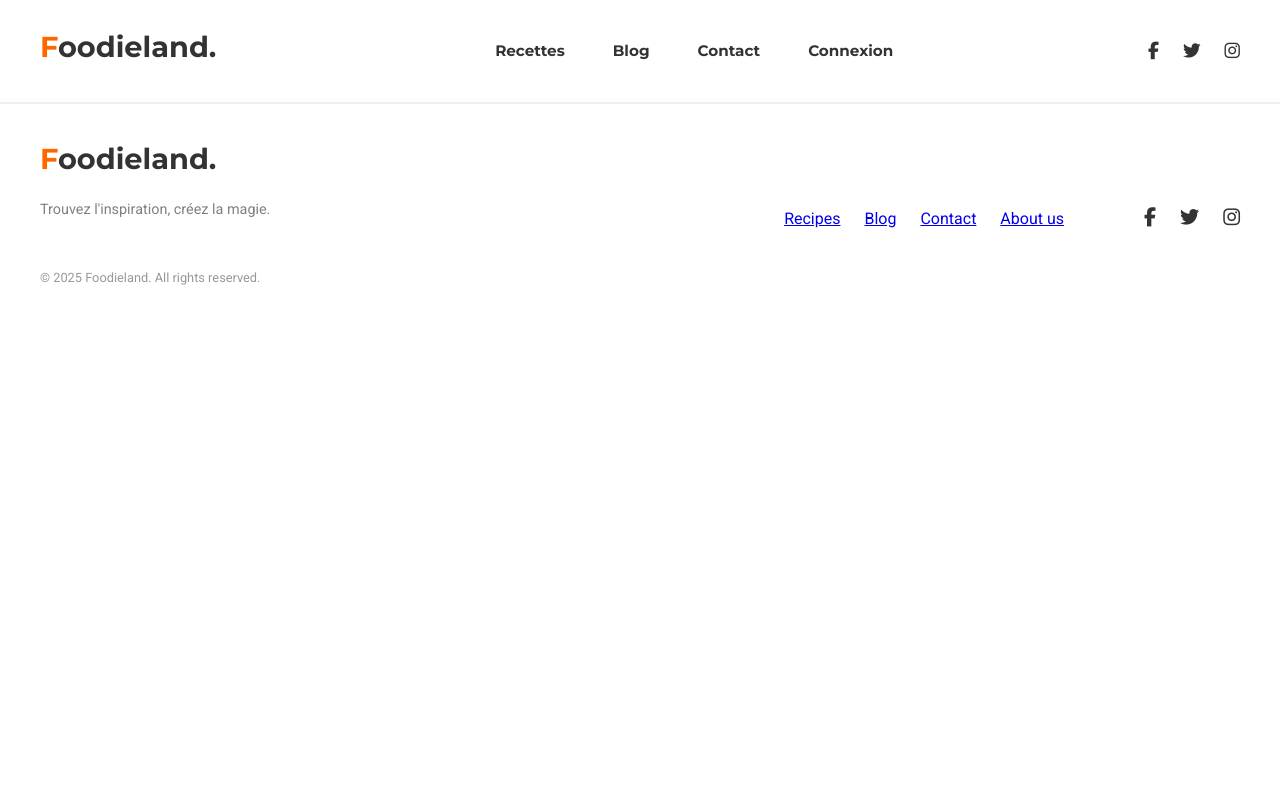
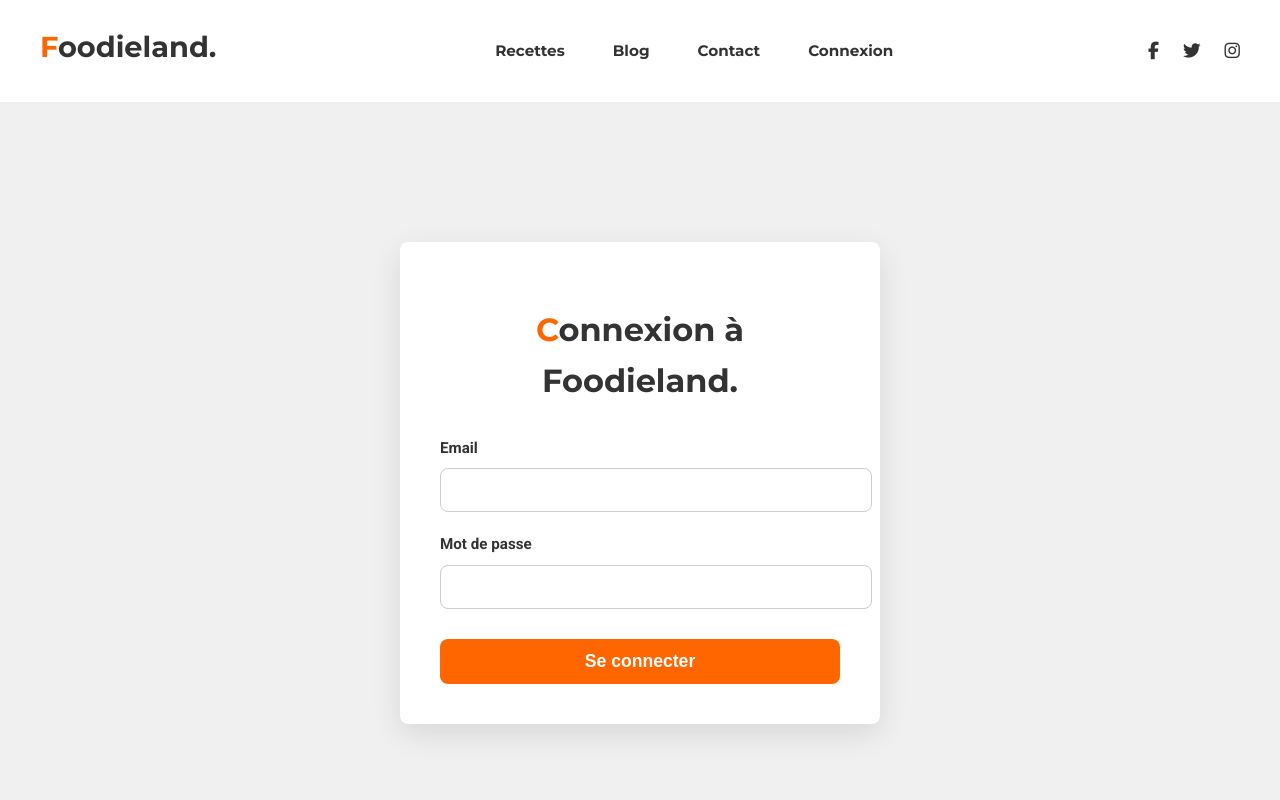
Before and after one commit to Ethan-Schmitt/Recettes-Cuisine, a Nuxt app: page /login in a window 1280 px wide. Shown: the top 800 px of the page. Built offline with nearby package versions, Linux system fonts and the light colour scheme.

Commit message:
Création de la page login avec récupération du cookie

```diff
--- /dev/null
+++ b/app/pages/login/index.vue
@@ -0,0 +1,243 @@
+<script setup lang="ts">
+import { ref, watch } from 'vue'
+
+const email = ref('')
+const password = ref('')
+const loginError = ref<string | null>(null) // Pour gérer les messages d'erreur de connexion
+const config = useRuntimeConfig()
+
+// 1. GESTION DE L'ÉTAT DE CONNEXION
+// On récupère le cookie 'recipe_token'
+const tokenCookie = useCookie('recipe_token')
+const isLoggedIn = computed(() => !!tokenCookie.value) // Vrai si le token existe
+
+async function onSubmit () {
+  loginError.value = null // Réinitialiser l'erreur
+
+  if (!email.value || !password.value) {
+    loginError.value = "Veuillez remplir tous les champs."
+    return
+  }
+
+  try {
+    console.log('=> Tentative de connexion API')
+
+    const response = await fetch(`${config.public.apiUrl}/api/users/login`, {
+      method: 'POST',
+      headers: {
+        'Accept': 'application/json',
+        'Content-Type': 'application/json'
+      },
+      body: JSON.stringify({
+        email: email.value,
+        password: password.value
+      })
+    })
+
+    const json = await response.json()
+
+    if (response.ok && json.data?.token) {
+      // Succès : stocker le token dans le cookie
+      const token = json.data.token
+      tokenCookie.value = token
+      // La redirection sera gérée par le watcher
+
+    } else {
+      // Échec de connexion (mauvais identifiants)
+      loginError.value = json.message || "Email ou mot de passe incorrect."
+    }
+
+  } catch (err) {
+    console.error(err)
+    loginError.value = "Une erreur est survenue lors de la communication avec le serveur."
+  }
+}
+
+function onLogout () {
+  tokenCookie.value = null // Supprime le cookie
+  loginError.value = null
+  navigateTo('/login') // Reste sur la page de connexion
+}
+</script>
+
+<template>
+  <div class="login-page-container">
+    <div class="login-card">
+
+      <div v-if="isLoggedIn" class="logged-in-message">
+        <h2>🎉 Tu es déjà connecté !</h2>
+        <p>Tu peux te rendre sur l'espace recettes ou te déconnecter.</p>
+        <button @click="onLogout" class="logout-button">Se déconnecter</button>
+      </div>
+
+      <div v-else>
+        <h1 class="card-title">Connexion à Foodieland.</h1>
+
+        <form @submit.prevent="onSubmit" class="login-form">
+
+          <div class="form-group">
+            <label for="email" class="form-label">Email</label>
+            <input
+              id="email"
+              v-model="email"
+              type="email"
+              class="form-input"
+              required
+            />
+          </div>
+
+          <div class="form-group">
+            <label for="password" class="form-label">Mot de passe</label>
+            <input
+              id="password"
+              v-model="password"
+              type="password"
+              class="form-input"
+              required
+            />
+          </div>
+
+          <p v-if="loginError" class="error-message">{{ loginError }}</p>
+
+          <button type="submit" class="submit-button">Se connecter</button>
+        </form>
+      </div>
+    </div>
+  </div>
+</template>
+
+<style scoped lang="scss">
+$error-color: #d9534f;
+$success-color: #5cb85c;
+
+.login-page-container {
+  min-height: calc(100vh - 120px); /* Assure la hauteur totale moins la taille du Header/Footer */
+  display: flex;
+  justify-content: center;
+  align-items: center;
+  padding: 40px 20px;
+  background-color: $color-secondary; /* Un fond léger */
+}
+
+.login-card {
+  width: 100%;
+  max-width: 400px;
+  padding: 40px;
+  background-color: white;
+  border-radius: $radius;
+  box-shadow: 0 10px 30px rgba(0, 0, 0, 0.1);
+  text-align: center;
+}
+
+.card-title {
+  font-family: $font-header;
+  font-size: 2rem;
+  color: $text-color;
+  margin-bottom: 30px;
+
+  &::first-letter {
+    color: $primary-color;
+  }
+}
+
+/* --- Formulaire --- */
+.login-form {
+  display: flex;
+  flex-direction: column;
+  gap: 20px;
+}
+
+.form-group {
+  text-align: left;
+}
+
+.form-label {
+  display: block;
+  font-family: $font-body;
+  font-weight: 600;
+  color: $text-color;
+  margin-bottom: 8px;
+  font-size: 0.95rem;
+}
+
+.form-input {
+  width: 100%;
+  padding: 12px 15px;
+  border: 1px solid #ccc;
+  border-radius: $radius;
+  font-size: 1rem;
+  transition: border-color 0.2s, box-shadow 0.2s;
+
+  &:focus {
+    border-color: $primary-color;
+    outline: none;
+    box-shadow: 0 0 0 3px rgba($primary-color, 0.2);
+  }
+}
+
+.submit-button {
+  background-color: $primary-color;
+  color: white;
+  padding: 12px 20px;
+  border: none;
+  border-radius: $radius;
+  font-size: 1.1rem;
+  font-weight: bold;
+  cursor: pointer;
+  transition: background-color 0.2s;
+  margin-top: 10px;
+
+  &:hover {
+    background-color: darken($primary-color, 10%);
+  }
+}
+
+.error-message {
+  color: $error-color;
+  background-color: lighten($error-color, 35%);
+  border: 1px solid $error-color;
+  padding: 10px;
+  border-radius: $radius;
+  margin-bottom: 15px;
+  font-size: 0.9rem;
+}
+
+/* --- Liens --- */
+.signup-link {
+  margin-top: 20px;
+  font-size: 0.95rem;
+  color: $text-color;
+
+  a {
+    color: $primary-color;
+    text-decoration: none;
+    font-weight: bold;
+    &:hover {
+      text-decoration: underline;
+    }
+  }
+}
+
+/* --- État Connecté --- */
+.logged-in-message {
+  h2 {
+    color: $success-color;
+    margin-bottom: 10px;
+    font-family: $font-header;
+  }
+  p {
+    margin-bottom: 20px;
+    color: $text-color;
+  }
+}
+
+.logout-button {
+  @extend .submit-button; /* Hérite du style du bouton submit */
+  background-color: #ccc;
+  color: $text-color;
+
+  &:hover {
+    background-color: darken(#ccc, 10%);
+  }
+}
+</style>
```
